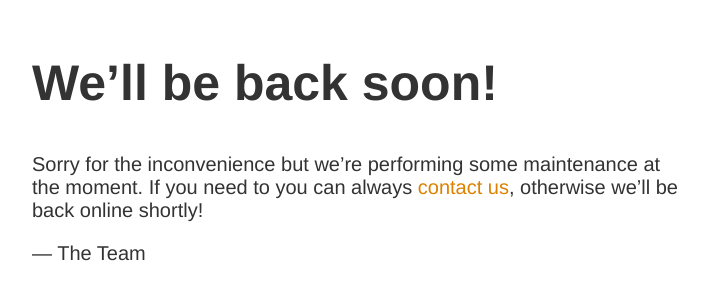
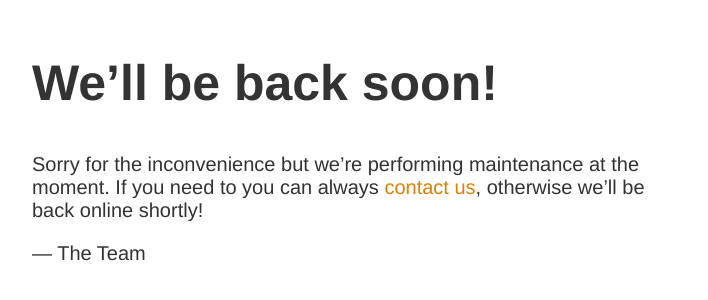
Before and after one commit to syma51/maintenance, a plain HTML site: page index.html in a window 1280 px wide. Shown: the part 146-446 px from the top of the page, without its empty margins (283-991 px from the left). Drawn offline with Linux system fonts and the light colour scheme.

Commit message:
Update index.html

```diff
--- a/index.html
+++ b/index.html
@@ -12,7 +12,7 @@
 <article>
     <h1>We&rsquo;ll be back soon!</h1>
     <div>
-        <p>Sorry for the inconvenience but we&rsquo;re performing some maintenance at the moment. If you need to you can always <a href="mailto:#">contact us</a>, otherwise we&rsquo;ll be back online shortly!</p>
+        <p>Sorry for the inconvenience but we&rsquo;re performing maintenance at the moment. If you need to you can always <a href="mailto:#">contact us</a>, otherwise we&rsquo;ll be back online shortly!</p>
         <p>&mdash; The Team</p>
     </div>
 </article>
```
